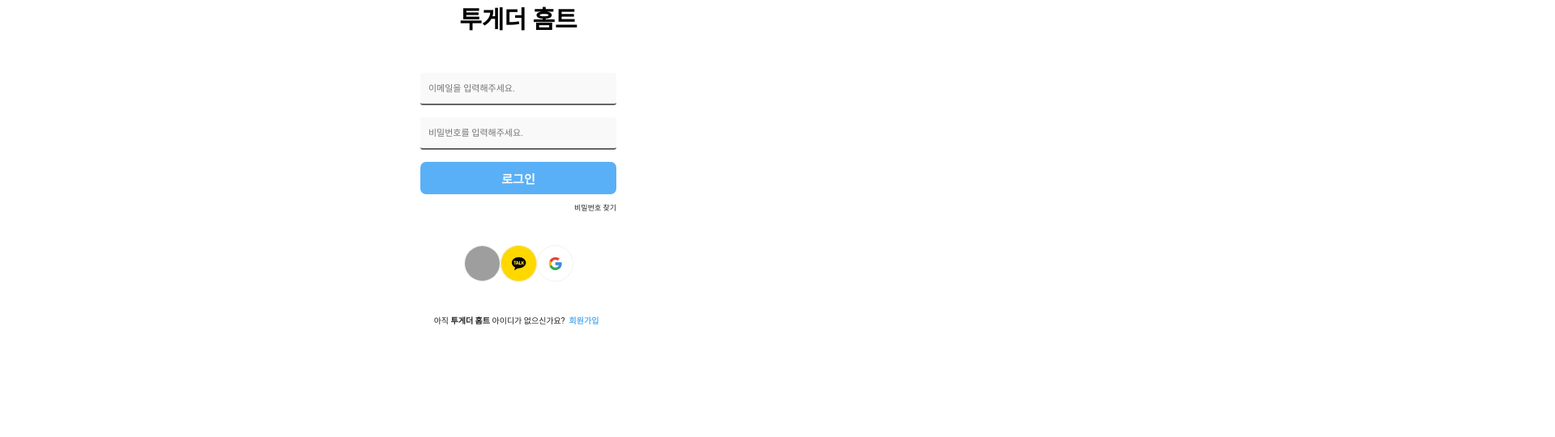
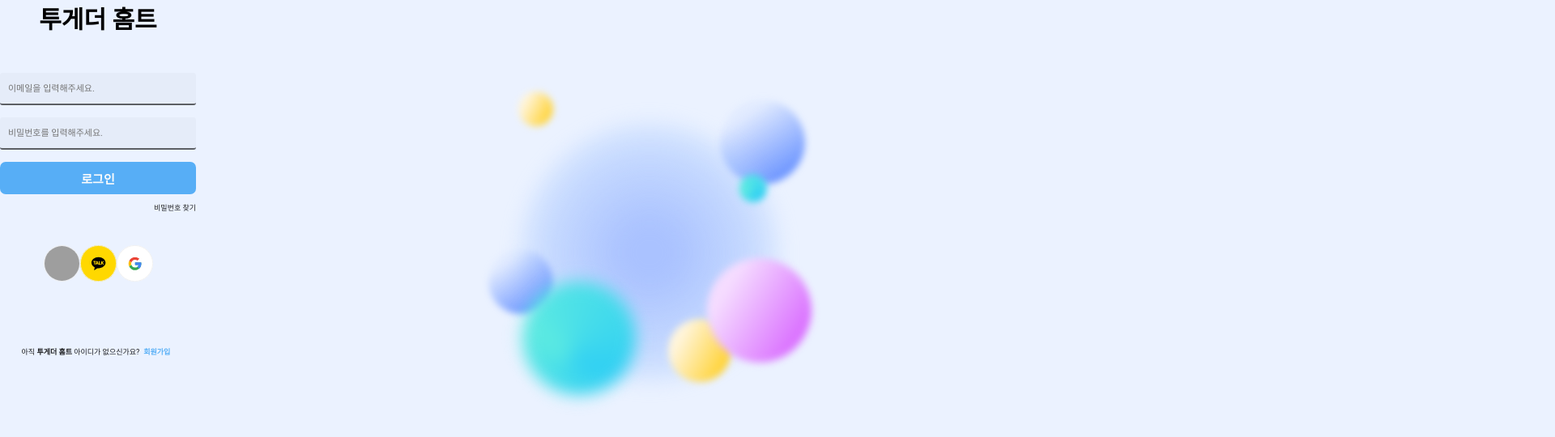
Before and after one commit to skadnr0621/Together-Homt, a Vue app in the folder front/: page / in a window 1280 px wide. Shown: the top 540 px of the page at 81% size, 1920 px wide, since content can reach past the window. Built offline with nearby package versions, Linux system fonts and the light colour scheme; grey boxes are pictures that could not be loaded; what v-calendar would draw is missing.

Commit message:
FEAT : [FE] CSS 추가

```diff
--- a/front/src/App.vue
+++ b/front/src/App.vue
@@ -1,10 +1,22 @@
 <template>
   <div id="app">
+    <div class="bg">
+      <div class="circle-blue right-1"></div>
+      <div class="circle-big"></div>
+      <div class="circle-blue left-2"></div>
+      <div class="circle-yellow left-1"></div>
+      <div class="circle-yellow right-4"></div>
+      <div class="circle-green left-3"></div>
+      <div class="circle-green right-2"></div>
+      <div class="circle-pink right-3"></div>
+    </div>
     <router-view />
   </div>
 </template>
 
 <script>
+import "@/assets/css/style.css"
+
 export default {
   name: "App",
 };
@@ -14,12 +26,6 @@ export default {
   margin: 0;
   padding: 0;
   box-sizing: border-box;
-}
-
-#app {
-  display: flex;
-  justify-content: center;
-  height: 640px;
 }
 
 a {
--- a/front/src/assets/css/main.css
+++ b/front/src/assets/css/main.css
@@ -1,3 +1,6 @@
 #main {
-  width: 735px;
+  height: 640px;
+  display: flex;
+  justify-content: center;
+  align-items: center;
 }
--- /dev/null
+++ b/front/src/assets/css/style.css
@@ -0,0 +1,143 @@
+/* 모바일 전용 - 기본적용*/
+body {
+
+  background: #ebf2ff;
+  width: 100%;
+  height: 100%;
+}
+
+.bg {
+  position: relative;
+  left: 50%;
+  top: 50%;
+}
+
+.circle-big {
+  z-index: -2;
+  position: absolute;
+  width: 324px;
+  height: 324px;
+  left: 0px;
+  top: 91px;
+  border-radius: 70%;
+  background: radial-gradient(50% 50% at 50% 50%, #AAC2FF 19.58%, rgba(135, 176, 255, 0.37) 76.35%, rgba(183, 212, 255, 0.28) 100%);
+  filter: blur(11px);
+  transition: top 2s ease 0s;
+}
+
+.circle-blue {
+  z-index: -2;
+  position: absolute;
+  border-radius: 70%;
+  background: linear-gradient(327.24deg, #739AFF 18.76%, rgba(173, 196, 255, 0.15) 77.34%);
+  filter: blur(4px);
+  transform: rotate(-0.27deg);
+}
+
+.circle-yellow {
+  z-index: -2;
+  position: absolute;
+  border-radius: 70%;
+  background: linear-gradient(327.24deg, #FFD43D 18.76%, #FFF5DC 77.34%);
+  filter: blur(4px);
+  transform: rotate(-30deg);
+}
+
+.circle-green {
+  z-index: -2;
+  position: absolute;
+  border-radius: 70%;
+  background: conic-gradient(from -32.76deg at 65.71% 43.1%, #31D0F3 0deg, #5CEAE1 197.7deg, #31D0F3 360deg);
+  transform: rotate(141.52deg);
+}
+
+.circle-pink {
+  z-index: -2;
+  position: absolute;
+  border-radius: 70%;
+  background: linear-gradient(327.24deg, #DB74FF 18.76%, #F5DCFF 77.34%);
+  filter: blur(5px);
+  transform: rotate(-25.65deg);
+}
+
+.right-1 {
+  width: 105px;
+  height: 105px;
+  left: 249px;
+  top: 123.49px;
+}
+
+.right-2 {
+  position: absolute;
+  width: 33.87px;
+  height: 33.87px;
+  left: 272.6px;
+  top: 215.52px;
+  filter: blur(4px);
+}
+
+.right-3 {
+  position: absolute;
+  width: 129.1px;
+  height: 129.1px;
+  left: 233px;
+  top: 318.88px;
+}
+
+.right-4 {
+  position: absolute;
+  width: 78.47px;
+  height: 78.47px;
+  left: 185px;
+  top: 394.17px;
+}
+
+.left-1 {
+  width: 43.2px;
+  height: 43.2px;
+  left: 0px;
+  top: 112.6px;
+}
+
+.left-2 {
+  width: 80px;
+  height: 80px;
+  left: -37px;
+  top: 308.26px;
+}
+
+.left-3 {
+  position: absolute;
+  width: 140px;
+  height: 140px;
+  left: 4.95px;
+  top: 348.49px;
+  filter: blur(10px);
+}
+
+/* 태블릿 */
+/* 736px 이상일 경우 적용되는 코드 */
+@media (min-width: 736px) {
+  .circle-big {
+    position: absolute;
+    width: 324px;
+    height: 324px;
+    left: 0px;
+    top: 150px;
+    z-index: -2;
+    border-radius: 70%;
+    background: radial-gradient(50% 50% at 50% 50%, #AAC2FF 19.58%, rgba(135, 176, 255, 0.37) 76.35%, rgba(183, 212, 255, 0.28) 100%);
+    filter: blur(11px);
+    transition: top 2s ease 0s;
+  }
+
+}
+
+/* 데스크탑 */
+/* 1024px 이상일 경우 적용되는 코드 */
+@media (min-width: 1024px) {
+
+
+
+
+}
--- a/front/src/assets/css/user.css
+++ b/front/src/assets/css/user.css
@@ -1,23 +1,43 @@
 @charset "utf-8";
 
-.firstpage {
+
+.form-control {
+  border-radius: 7px;
+  border: solid 1.5px #6c757d;
+  outline: 0;
+}
+
+.form-control:focus {
+  color: #212529;
+  background-color: #fff;
+  border-color: #86b7fe;
+  transition: border-color 0.15s ease-in-out, box-shadow 0.15s ease-in-out;
+  box-shadow: 0 0 0 0.25rem rgba(13, 110, 253, 0.25);
+}
+
+.form-control::-moz-placeholder {
+  color: #6c757d;
+  opacity: 1;
+}
+
+/* .firstpage {
   height: 640px;
   display: flex;
   justify-content: center;
   align-items: center;
-}
+} */
 
 .user {
   -webkit-text-size-adjust: none;
   -webkit-box-sizing: border-box;
   box-sizing: border-box;
   width: 242px;
-  font-family: "Roboto", sans-serif;
+  font-family: 'Roboto', sans-serif;
   display: flex;
   flex-direction: column;
   justify-content: center;
   align-items: center;
-}
+  }
 
 .user .logo {
   font-size: 30px;
@@ -42,7 +62,7 @@
   height: 40px;
   font-weight: bold;
   font-size: 15px;
-  color: #fbfbfb;
+  color: #FBFBFB;
   background: rgba(0, 0, 0, 0.38);
   border: none;
   border-radius: 7px;
@@ -53,13 +73,14 @@
   height: 40px;
   font-weight: bold;
   font-size: 15px;
-  color: #fbfbfb;
+  color: #FBFBFB;
   background: rgba(66, 165, 245, 0.87);
   border: none;
   border-radius: 7px;
 }
 
-.font-scale-8 {
+
+.user .font-scale-8 {
   font-size: 10px;
   -webkit-transform: scale(0.8);
   display: inline-block;
@@ -68,7 +89,7 @@
 
 /* 로그인 */
 .user#login .login-input-data {
-  font-family: "Roboto", sans-serif;
+  font-family: 'Roboto', sans-serif;
   box-sizing: border-box;
   padding: 10px;
   margin-bottom: 15px;
@@ -102,6 +123,8 @@
   color: rgba(0, 0, 0, 0.87);
 }
 
+
+
 /* 회원가입 */
 
 .user#signup .form-wrap {
@@ -112,7 +135,8 @@
   position: relative;
 }
 
-.user#signup .input-with-label label {
+
+.user#signup .input-with-label label{
   position: absolute;
   left: 3px;
   top: 12px;
@@ -125,6 +149,11 @@
 }
 
 .user#signup .input-with-label input[type="text"] {
+  padding: 5px 0 0 70px;
+  font-size: 8px;
+}
+
+.user#signup .input-with-label input[type="password"] {
   padding: 5px 0 0 70px;
   font-size: 8px;
 }
@@ -143,10 +172,11 @@
 
 .user#signup .send-confirmNum p {
   font-weight: bold;
-  color: #fbfbfb;
+  color: #FBFBFB;
 }
 
-.user#signup .signup-input-data {
+
+.user#signup .signup-input-data{
   box-sizing: border-box;
   height: 35px;
   width: 242px;
@@ -156,6 +186,8 @@
   border-bottom: 2px solid rgba(0, 0, 0, 0.6);
 }
 
+
+
 .user#signup .checkbox {
   display: flex;
   justify-content: center;
@@ -164,7 +196,69 @@
   font-size: 9px;
 }
 
-.user#signup .end-text-signup {
+.user .end-text-signup {
   margin-top: 40px;
   font-size: 9px;
 }
+
+/* 회원가입 완료 */
+.user#donesignup {
+  display: flex;
+  justify-content: center;
+  align-items: center;
+}
+
+.user#donesignup > svg {
+  margin-bottom: 50px;
+}
+
+.user#donesignup > h1 {
+  margin-bottom: 15px;
+}
+
+.user#donesignup > div {
+  font-size: 15px;
+  margin-bottom: 70px;
+}
+
+/* 비밀번호 찾기 */
+.user#findPW {
+  display: flex;
+  align-items: flex-start;
+  justify-content: center;
+  align-items: center;
+}
+
+.user#findPW #back-btn {
+  width: 100%;
+  display: flex;
+  justify-content: flex-start;
+}
+
+.user#findPW > svg {
+  margin: 40px 0;
+}
+.user#findPW > div {
+  font-size: 11px;
+  margin-bottom: 35px;
+}
+
+.user#findPW .email > p {
+  font-size: 17px;
+}
+
+.user#findPW .email {
+  width: 242px;
+  height: 25px;
+  display: flex;
+  justify-content: center;
+  align-items: center;
+  margin-bottom: 50px;
+}
+
+.user#findPW input {
+  width: 100%;
+  height: 100%;
+  margin: 5px;
+  text-align: center;
+}
--- a/front/src/views/User.vue
+++ b/front/src/views/User.vue
@@ -1,5 +1,5 @@
 <template>
-  <div id="user">
+  <div class="user">
     <!-- 로그인 : Login.vue -->
     <!-- 회원가입 : Singup.vue -->
     <!-- 비밀번호 찾기 -->
```
